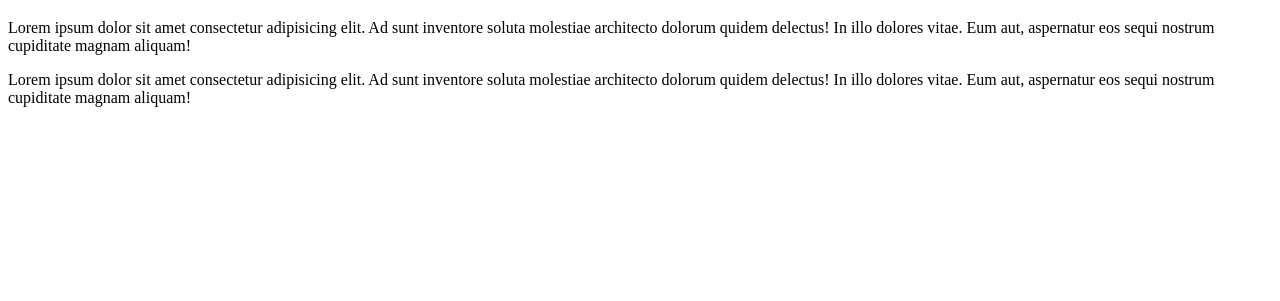
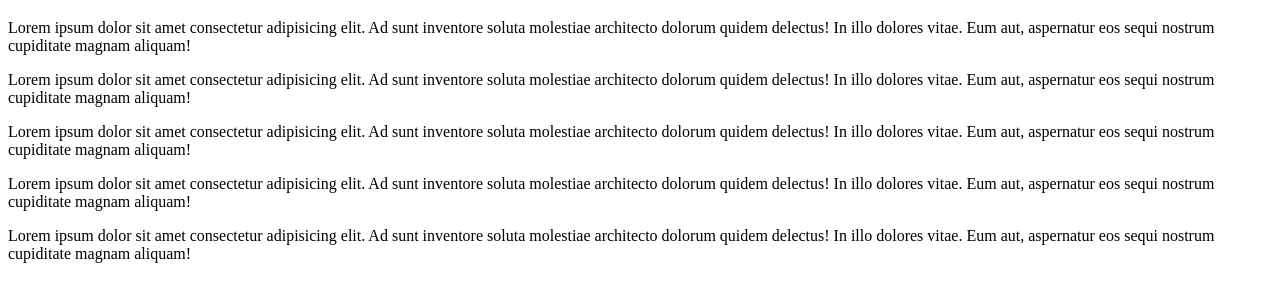
Before and after one commit to coderoadpl/q-a-31, a plain HTML site: page index.html in a window 1280 px wide. Shown: the part 61-362 px from the top of the page. Drawn offline with Linux system fonts and the light colour scheme.

Commit message:
new paraphs added

```diff
--- a/index.html
+++ b/index.html
@@ -28,6 +28,21 @@
     quidem delectus! In illo dolores vitae. Eum aut, aspernatur eos sequi nostrum cupiditate magnam aliquam!
   </p>
 
+  <p>
+    Lorem ipsum dolor sit amet consectetur adipisicing elit. Ad sunt inventore soluta molestiae architecto dolorum
+    quidem delectus! In illo dolores vitae. Eum aut, aspernatur eos sequi nostrum cupiditate magnam aliquam!
+  </p>
+
+  <p>
+    Lorem ipsum dolor sit amet consectetur adipisicing elit. Ad sunt inventore soluta molestiae architecto dolorum
+    quidem delectus! In illo dolores vitae. Eum aut, aspernatur eos sequi nostrum cupiditate magnam aliquam!
+  </p>
+
+  <p>
+    Lorem ipsum dolor sit amet consectetur adipisicing elit. Ad sunt inventore soluta molestiae architecto dolorum
+    quidem delectus! In illo dolores vitae. Eum aut, aspernatur eos sequi nostrum cupiditate magnam aliquam!
+  </p>
+
 </body>
 
 </html>
```
